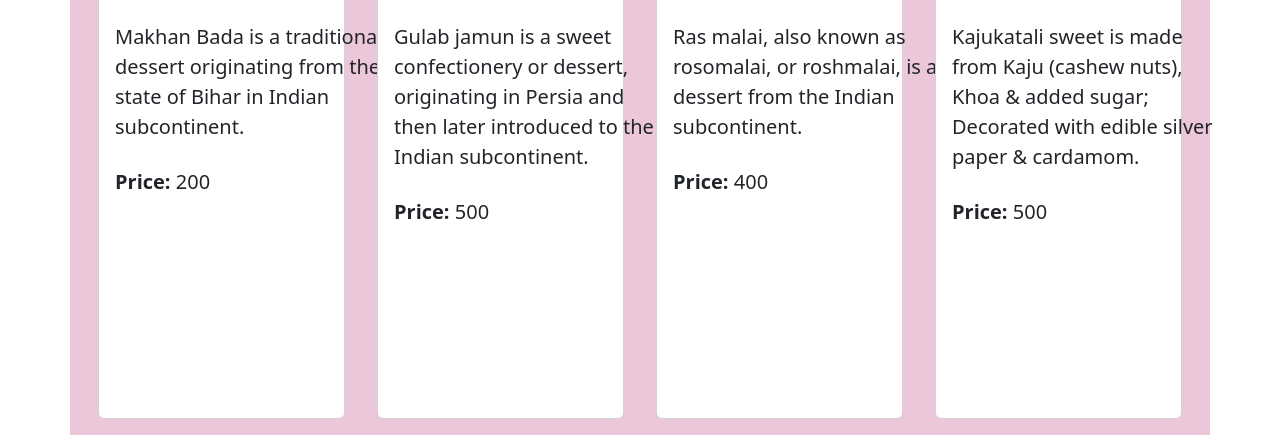
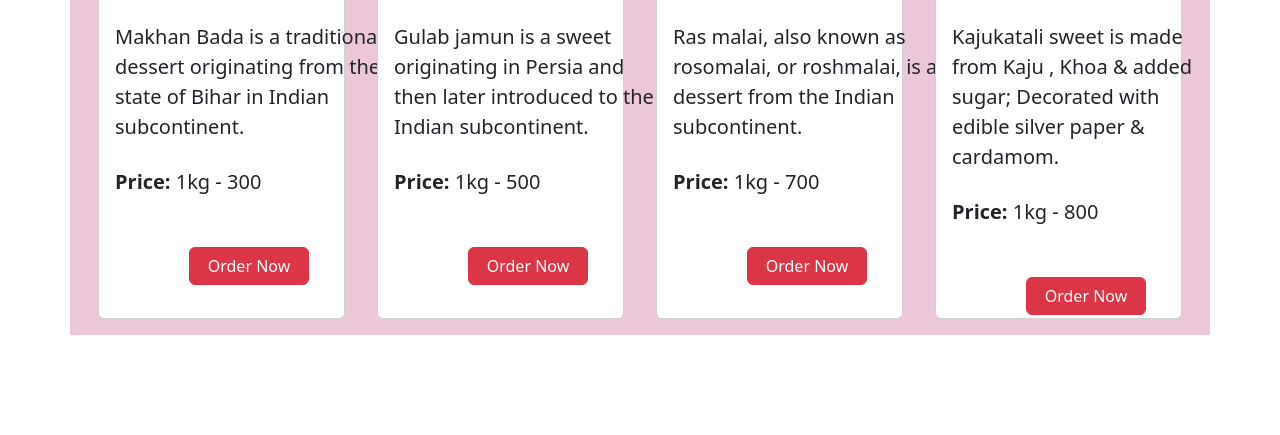
Before and after one commit to sonaligadekar20/Sweets-Delights-Emporium, a React app: page / in a window 1280 px wide. Shown: the part 451-886 px from the top of the page. After the commit the page ends 800 px from the top, so only its background shows below. Built offline with nearby package versions, Linux system fonts and the light colour scheme.

Commit message:
changes added

```diff
--- a/src/utils/config.json
+++ b/src/utils/config.json
@@ -11,25 +11,25 @@
             "title":"Balushahi",
             "img":"https://images.hindi.news18.com/ibnkhabar/uploads/2021/11/Balushahi.jpg",
             "description": "Makhan Bada is a traditional dessert originating from the state of Bihar in Indian subcontinent. ",
-            "price": 200
+            "price":"1kg - 300"
         },
         {
             "title":"Gulab Jamun",
             "img":"https://www.indianhealthyrecipes.com/wp-content/uploads/2012/11/gulab-jamun-recipe-500x500.jpg",
-            "description": "Gulab jamun is a sweet confectionery or dessert, originating in Persia and then later introduced to the Indian subcontinent. ",
-            "price":500
+            "description": "Gulab jamun is a sweet originating in Persia and then later introduced to the Indian subcontinent. ",
+            "price":"1kg - 500"
         },
         {
             "title":"Rasmalai",
             "img": "https://www.kashmironlinestore.com/cdn/shop/articles/Untitled_design_54_800x.jpg?v=1692702218",
             "description": "Ras malai, also known as rosomalai, or roshmalai, is a dessert from the Indian subcontinent. ",
-            "price": 400
+            "price": "1kg - 700"
         },
         {
             "title":"Kajukatali",
             "img": "https://static.toiimg.com/thumb/55048826.cms?imgsize=392932&width=800&height=800",
-            "description":" Kajukatali sweet is made from Kaju (cashew nuts), Khoa & added sugar; Decorated with edible silver paper & cardamom.",
-            "price": 500
+            "description":" Kajukatali sweet is made from Kaju , Khoa & added sugar; Decorated with edible silver paper & cardamom.",
+            "price": "1kg - 800"
         }
 
     ]
--- a/src/views/Home/Home.css
+++ b/src/views/Home/Home.css
@@ -16,7 +16,7 @@
     margin-top: 30px;
 }
 .card-body{
-    height: 700px;
+    height: 600px;
     width: 300px;
 }
 .card-text{
@@ -26,3 +26,8 @@
 .flex-container{
     display: flex;
 }
+
+.buy-btn{
+    width: 120px;
+    margin-top: 50px;
+}
--- a/src/views/Home/Home.js
+++ b/src/views/Home/Home.js
@@ -21,6 +21,7 @@ function Home() {
                                     <img src={img} className='sweet-img' />
                                     <p className='card-text'>{description}</p>
                                     <p className='card-text'><b>Price:</b> {price}</p>
+                                    <button className='btn btn-danger d-block mx-auto buy-btn' >Order Now</button>
                                 </div>
                             </div>
                         )
```
